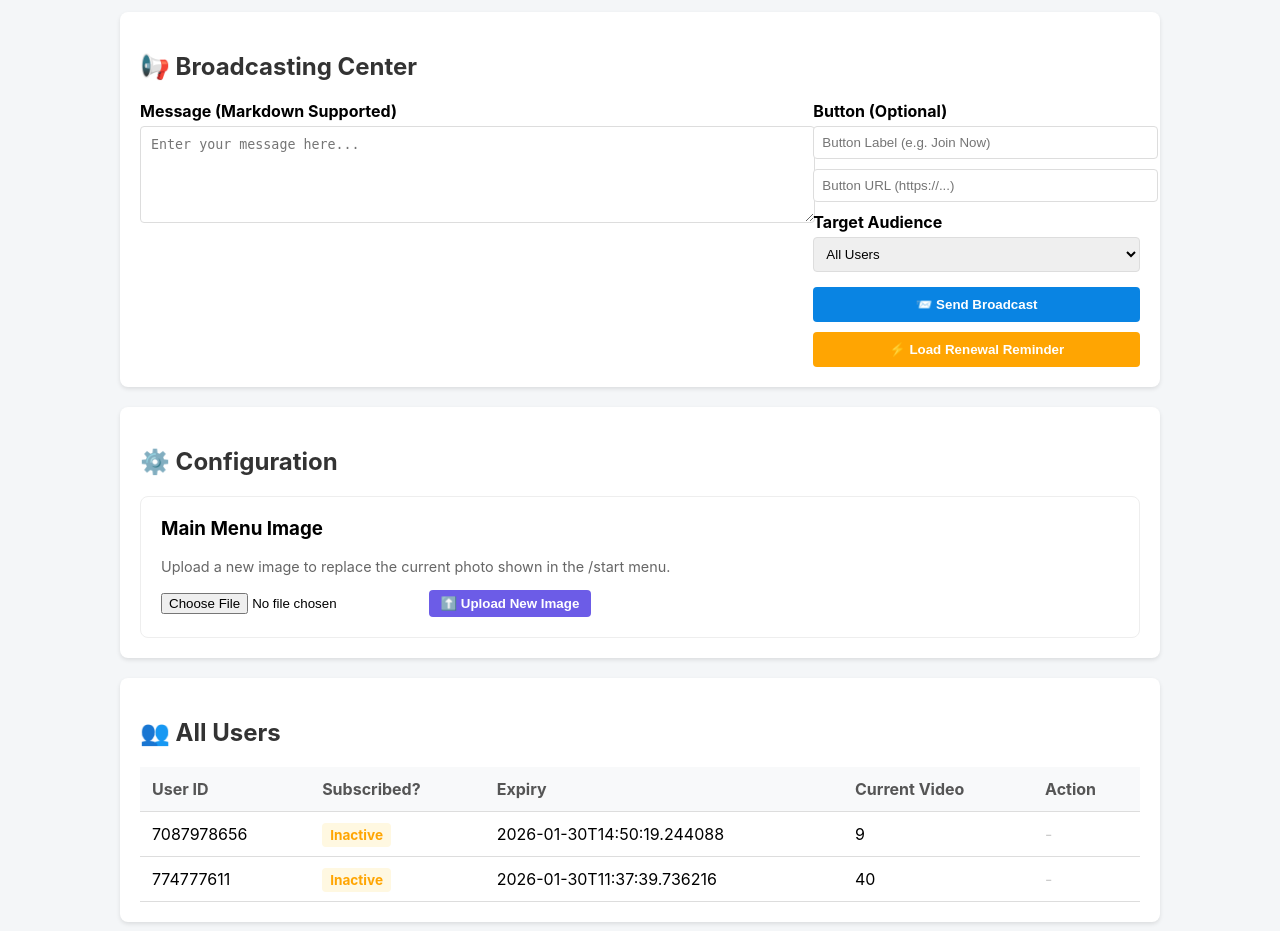
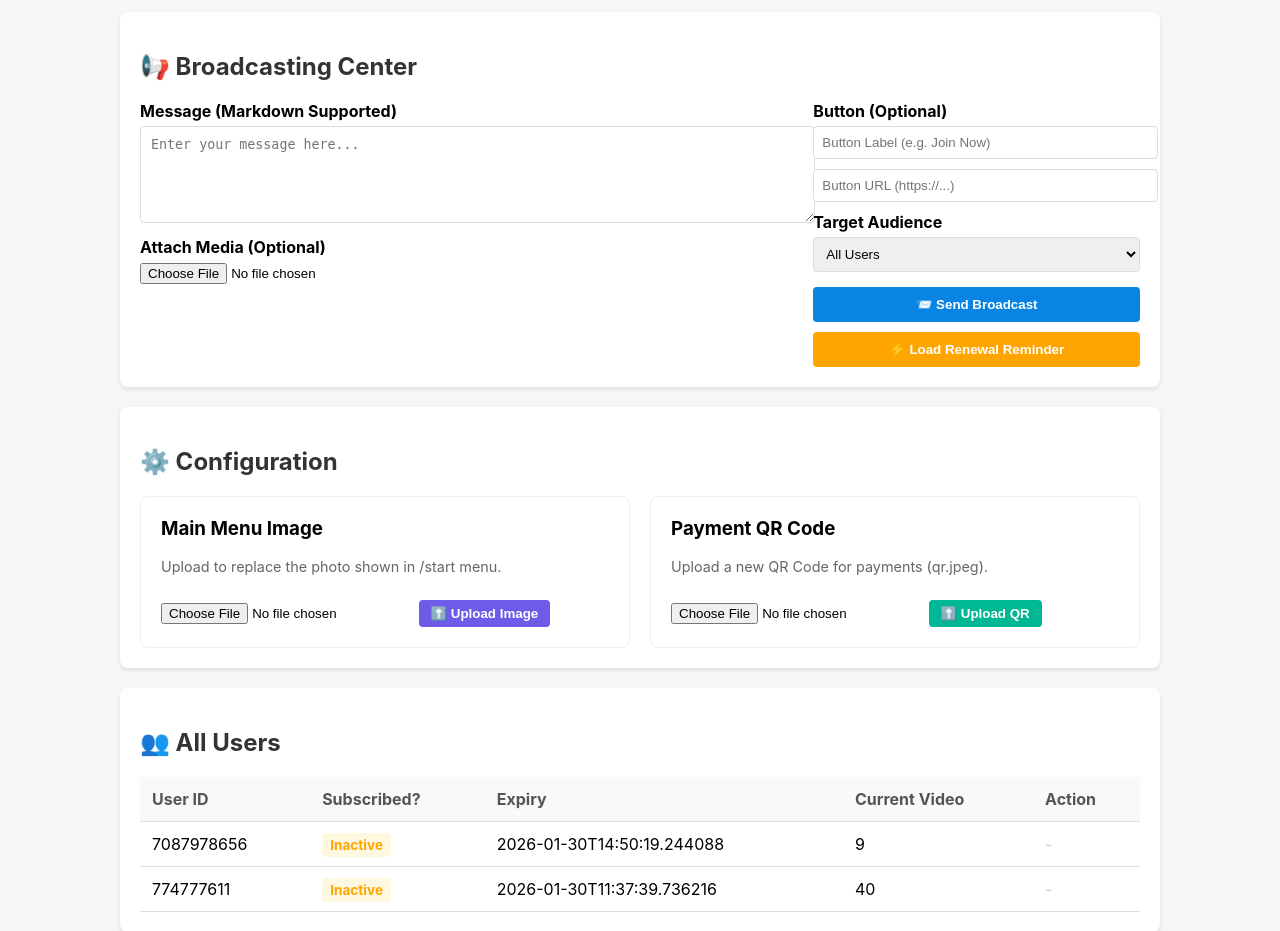
Before and after one commit to Monu5641000/Telegram_bot, a Flask app: page / in a window 1280 px wide. Shown: the part 589-1520 px from the top of the page. Run offline with Flask 3, Linux system fonts and the light colour scheme; some libraries are stand-ins or nearby versions.

Commit message:
server fix

```diff
--- a/server.py
+++ b/server.py
@@ -7,6 +7,7 @@ from flask_cors import CORS
 import requests
 import json
 import config
+import time
 
 # Configure logging to be less verbose for Flask
 log = logging.getLogger('werkzeug')
@@ -28,6 +29,9 @@ def safe_send_telegram(endpoint, json_data=None, data=None, files=None):
             if files:
                 # requests/session with files usually requires data, not json
                 response = session.post(url, data=data, files=files, timeout=10)
+            elif data:
+                 # Standard form-data/x-www-form-urlencoded
+                 response = session.post(url, data=data, timeout=10)
             else:
                 response = session.post(url, json=json_data, timeout=10)
             return response
@@ -164,78 +168,125 @@ def upload_image():
         return jsonify({"status": "error", "message": "No selected file"}), 400
 
     if file:
-        # Clear existing photos
         photos_dir = "photos"
         try:
             if not os.path.exists(photos_dir):
                 os.makedirs(photos_dir)
-
-            # Remove all files in photos dir
             for filename in os.listdir(photos_dir):
                 file_path = os.path.join(photos_dir, filename)
                 try:
-                    if os.path.isfile(file_path) or os.path.islink(file_path):
-                        os.unlink(file_path)
-                except Exception as e:
-                    print(f"Failed to delete {file_path}. Reason: {e}")
+                    if os.path.isfile(file_path): os.unlink(file_path)
+                except: pass
 
-            # Save new file
-            filename = file.filename
-            file.save(os.path.join(photos_dir, filename))
+            file.save(os.path.join(photos_dir, file.filename))
+            return jsonify({"status": "success"})
+        except Exception as e:
+            return jsonify({"status": "error", "message": str(e)}), 500
+
+@app.route('/api/upload_qr', methods=['POST'])
+def upload_qr():
+    if 'file' not in request.files:
+        return jsonify({"status": "error", "message": "No file part"}), 400
+    file = request.files['file']
+    if file.filename == '':
+        return jsonify({"status": "error", "message": "No selected file"}), 400
+
+    if file:
+        try:
+            file.save(config.QR_CODE_PATH)
             return jsonify({"status": "success"})
         except Exception as e:
             return jsonify({"status": "error", "message": str(e)}), 500
 
 @app.route('/api/broadcast', methods=['POST'])
 def broadcast():
-    data = request.json
-    message = data.get("message")
-    target = data.get("target", "all") # all, active, expired
-    btn_text = data.get("btn_text")
-    btn_url = data.get("btn_url")
+    # Handle Multipart Form Data
+    message = request.form.get("message")
+    target = request.form.get("target", "all")
+    btn_text = request.form.get("btn_text")
+    btn_url = request.form.get("btn_url")
 
-    if not message:
-        return jsonify({"status": "error", "message": "Message is required"}), 400
+    file = request.files.get("file")
+
+    if not message and not file:
+        return jsonify({"status": "error", "message": "Message or File is required"}), 400
 
     users = db.get_all_users()
-    count = 0
 
     reply_markup = None
     if btn_text and btn_url:
-        reply_markup = {
-            "inline_keyboard": [[
-                {"text": btn_text, "url": btn_url}
-            ]]
-        }
+        reply_markup = {"inline_keyboard": [[{"text": btn_text, "url": btn_url}]]}
 
-    def send_broadcast_thread():
+    # Save file temporarily if exists
+    temp_file_path = None
+    media_type = None
+    if file:
+        filename = file.filename.lower()
+        if filename.endswith(('.jpg', '.jpeg', '.png', '.webp')):
+            media_type = "photo"
+        elif filename.endswith(('.mp4', '.mov', '.avi')):
+            media_type = "video"
+
+        if not os.path.exists("static/temp"):
+            os.makedirs("static/temp")
+        temp_file_path = os.path.join("static/temp", file.filename)
+        file.save(temp_file_path)
+
+    def send_broadcast_thread(temp_path, m_type):
         sent_count = 0
+        file_id = None # Store file_id after first upload to reuse
+
         for user in users:
             try:
                 # Filter Logic
-                if target == "active" and not user.get("is_subscribed"):
-                    continue
-                if target == "expired" and user.get("is_subscribed"):
-                    continue
+                if target == "active" and not user.get("is_subscribed"): continue
+                if target == "expired" and user.get("is_subscribed"): continue
 
-                # Send
-                safe_send_telegram(
-                    "sendMessage",
-                    json_data={
-                        "chat_id": user['user_id'],
-                        "text": message,
-                        "reply_markup": reply_markup,
-                        "parse_mode": "Markdown" # Assumes markdown
-                    }
-                )
+                chat_id = user['user_id']
+                payload = {
+                    "chat_id": chat_id,
+                    "parse_mode": "Markdown",
+                    "reply_markup": json.dumps(reply_markup) if reply_markup else None
+                }
+                if message: payload["caption" if m_type else "text"] = message
+
+                # CASE 1: Text Only
+                if not m_type:
+                    safe_send_telegram("sendMessage", data=payload)
+
+                # CASE 2: Media (First Time Upload)
+                elif file_id is None:
+                    with open(temp_path, 'rb') as f:
+                        method = "sendPhoto" if m_type == "photo" else "sendVideo"
+                        files = {m_type: f}
+                        resp = safe_send_telegram(method, data=payload, files=files)
+
+                        # Try to extract file_id for optimization
+                        if resp and resp.status_code == 200:
+                            res_json = resp.json()
+                            if m_type == "photo":
+                                file_id = res_json['result']['photo'][-1]['file_id']
+                            elif m_type == "video":
+                                file_id = res_json['result']['video']['file_id']
+
+                # CASE 3: Media (Reuse File ID)
+                else:
+                    method = "sendPhoto" if m_type == "photo" else "sendVideo"
+                    payload[m_type] = file_id
+                    safe_send_telegram(method, data=payload)
+
                 sent_count += 1
-                time.sleep(0.05) # Rate limit safety (20 msg/sec is max globally, keep it safe)
+                time.sleep(0.05)
             except Exception as e:
-                print(f"Broadcast failed for {user.get('user_id')}: {e}")
+                print(f"Broadcast error for {user.get('user_id')}: {e}")
+
         print(f"Broadcast completed. Sent to {sent_count} users.")
 
-    # Run in background to not block response
-    threading.Thread(target=send_broadcast_thread).start()
+        # Cleanup
+        if temp_path and os.path.exists(temp_path):
+            os.remove(temp_path)
+
+    threading.Thread(target=send_broadcast_thread, args=(temp_file_path, media_type)).start()
 
     return jsonify({"status": "success", "message": "Broadcast started"})
 
--- a/templates/index.html
+++ b/templates/index.html
@@ -323,6 +323,10 @@
                 <textarea id="bc-message" rows="5"
                     style="width: 100%; padding: 10px; border-radius: 4px; border: 1px solid #ddd;"
                     placeholder="Enter your message here..."></textarea>
+
+                <label style="font-weight: bold; display: block; margin-top: 10px; margin-bottom: 5px;">Attach Media
+                    (Optional)</label>
+                <input type="file" id="bc-media" accept="image/*,video/*">
             </div>
             <div style="flex: 1; min-width: 250px;">
                 <label style="font-weight: bold; display: block; margin-bottom: 5px;">Button (Optional)</label>
@@ -350,13 +354,24 @@
 
     <div class="container" style="margin-top: 20px;">
         <h2>⚙️ Configuration</h2>
-        <div style="background: white; padding: 20px; border-radius: 8px; border: 1px solid #eee;">
-            <h3 style="margin-top: 0;">Main Menu Image</h3>
-            <p style="color: #666; font-size: 0.9em;">Upload a new image to replace the current photo shown in the
-                /start menu.</p>
-            <input type="file" id="img-upload" accept="image/*">
-            <button class="btn" style="background: #6c5ce7; color: white; margin-left: 10px;" onclick="uploadImage()">⬆️
-                Upload New Image</button>
+        <div style="display: flex; gap: 20px; flex-wrap: wrap;">
+            <!-- Main Menu Image -->
+            <div style="flex: 1; background: white; padding: 20px; border-radius: 8px; border: 1px solid #eee;">
+                <h3 style="margin-top: 0;">Main Menu Image</h3>
+                <p style="color: #666; font-size: 0.9em;">Upload to replace the photo shown in /start menu.</p>
+                <input type="file" id="img-upload" accept="image/*">
+                <button class="btn" style="background: #6c5ce7; color: white; margin-top: 10px;"
+                    onclick="uploadImage()">⬆️ Upload Image</button>
+            </div>
+
+            <!-- Payment QR Code -->
+            <div style="flex: 1; background: white; padding: 20px; border-radius: 8px; border: 1px solid #eee;">
+                <h3 style="margin-top: 0;">Payment QR Code</h3>
+                <p style="color: #666; font-size: 0.9em;">Upload a new QR Code for payments (qr.jpeg).</p>
+                <input type="file" id="qr-upload" accept="image/*">
+                <button class="btn" style="background: #00b894; color: white; margin-top: 10px;" onclick="uploadQR()">⬆️
+                    Upload QR</button>
+            </div>
         </div>
     </div>
 
@@ -461,28 +476,35 @@
             const btnText = document.getElementById('bc-btn-text').value;
             const btnUrl = document.getElementById('bc-btn-url').value;
             const target = document.getElementById('bc-target').value;
+            const fileInput = document.getElementById('bc-media');
 
-            if (!message) {
-                alert("Please enter a message!");
+            if (!message && fileInput.files.length === 0) {
+                alert("Please enter a message or select a file!");
                 return;
             }
 
             if (confirm(`Send this broadcast to ${target.toUpperCase()} users?`)) {
+
+                const formData = new FormData();
+                formData.append('message', message);
+                formData.append('target', target);
+                formData.append('btn_text', btnText);
+                formData.append('btn_url', btnUrl);
+
+                if (fileInput.files.length > 0) {
+                    formData.append('file', fileInput.files[0]);
+                }
+
                 try {
                     const res = await fetch('/api/broadcast', {
                         method: 'POST',
-                        headers: { 'Content-Type': 'application/json' },
-                        body: JSON.stringify({
-                            message: message,
-                            btn_text: btnText,
-                            btn_url: btnUrl,
-                            target: target
-                        })
+                        body: formData
                     });
                     const data = await res.json();
                     if (data.status === 'success') {
                         alert("Broadcast Started!");
                         document.getElementById('bc-message').value = '';
+                        document.getElementById('bc-media').value = '';
                     } else {
                         alert("Error: " + data.message);
                     }
@@ -497,7 +519,7 @@
             document.getElementById('bc-btn-text').value = "Renew Now 🔄";
             document.getElementById('bc-btn-url').value = "https://t.me/TeleCornBot?start=start";
             document.getElementById('bc-target').value = "expired";
-            alert("Template Loaded! Click 'Send Broadcast' to confirm.");
+            alert("Template Loaded!");
         }
 
         async function uploadImage() {
@@ -525,6 +547,32 @@
                 alert("Upload failed: " + e);
             }
         }
+
+        async function uploadQR() {
+            const fileInput = document.getElementById('qr-upload');
+            if (fileInput.files.length === 0) {
+                alert("Please select a QR file first.");
+                return;
+            }
+
+            const formData = new FormData();
+            formData.append('file', fileInput.files[0]);
+
+            try {
+                const res = await fetch('/api/upload_qr', {
+                    method: 'POST',
+                    body: formData
+                });
+                const data = await res.json();
+                if (data.status === 'success') {
+                    alert("QR Code Uploaded Successfully!");
+                } else {
+                    alert("Error: " + data.message);
+                }
+            } catch (e) {
+                alert("Upload failed: " + e);
+            }
+        }
     </script>
 </body>
 
```
